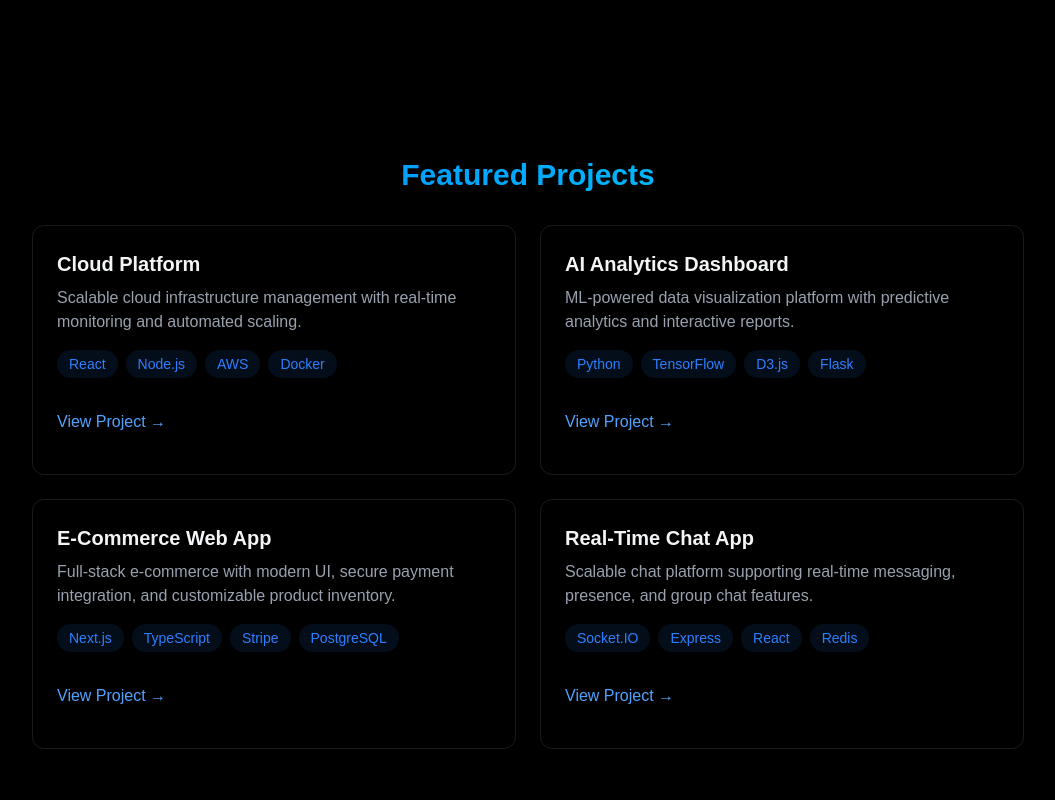
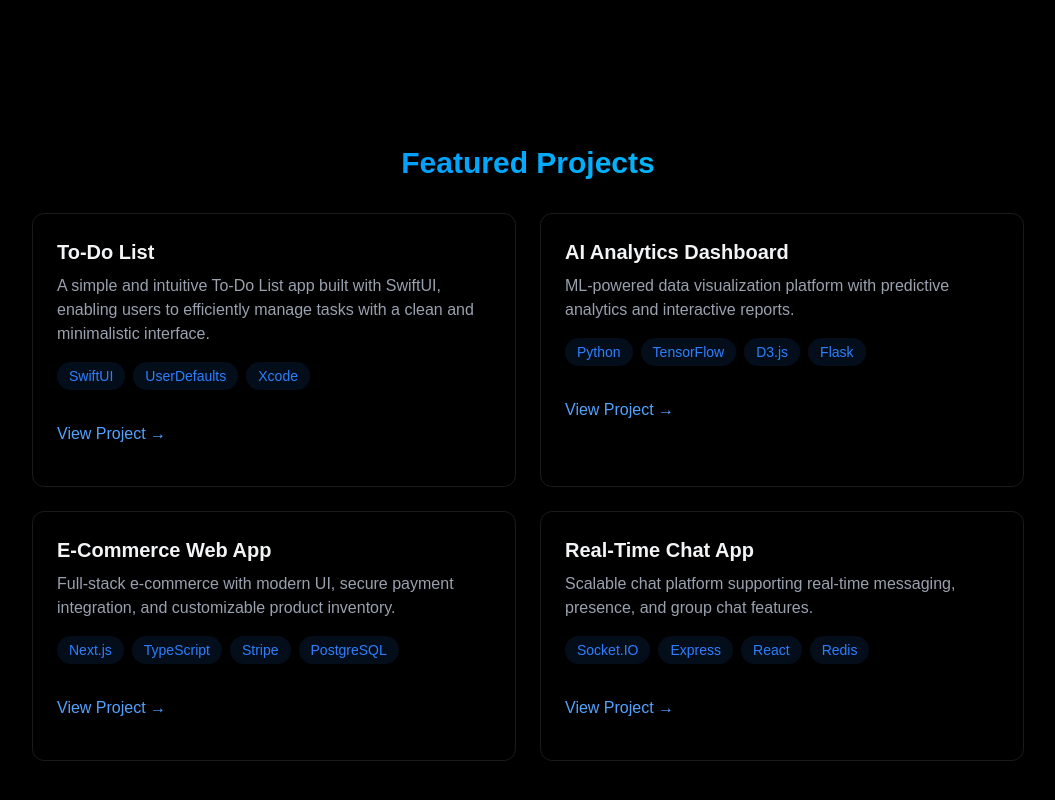
Before and after one commit to Abhishek0025/abhishek-portfolio, a React (Vite) app: page / in a window 1280 px wide. Shown: the part 1699-2499 px from the top of the page, without its empty margins (112-1167 px from the left). Built offline with nearby package versions, Linux system fonts and the light colour scheme.

Commit message:
`Updated Projects component with new project details and link to GitHub repository`

```diff
--- a/src/components/sections/Projects.jsx
+++ b/src/components/sections/Projects.jsx
@@ -14,13 +14,12 @@
           </h2>
           <div className="grid grid-cols-1 md:grid-cols-2 gap-6">
             <div className="p-6 rounded-xl border border-white/10 hover:-translate-y-1 hover:border-blue-500/30 hover:shadow-[0_2px_8px_rgba(59,130,246,0.2)] transition">
-              <h3 className="text-xl font-bold mb-2"> Cloud Platform</h3>
+              <h3 className="text-xl font-bold mb-2"> To-Do List </h3>
               <p className="text-gray-400 mb-4">
-                Scalable cloud infrastructure management with real-time
-                monitoring and automated scaling.
+              A simple and intuitive To-Do List app built with SwiftUI, enabling users to efficiently manage tasks with a clean and minimalistic interface.
               </p>
               <div className="flex flex-wrap gap-2 mb-4">
-                {["React", "Node.js", "AWS", "Docker"].map((tech, key) => (
+                {["SwiftUI", "UserDefaults", "Xcode"].map((tech, key) => (
                   <span
                     key={key}
                     className="bg-blue-500/10 text-blue-500 py-1 px-3 rounded-full text-sm hover:bg-blue-500/20
@@ -34,7 +33,7 @@
 
               <div className="flex justify-between items-center">
                 <a
-                  href="#"
+                  href="https://github.com/Abhishek0025/To-Do-List"
                   className="text-blue-400 hover:text-blue-300 transition-colors my-4"
                 >
                   View Project →
```
